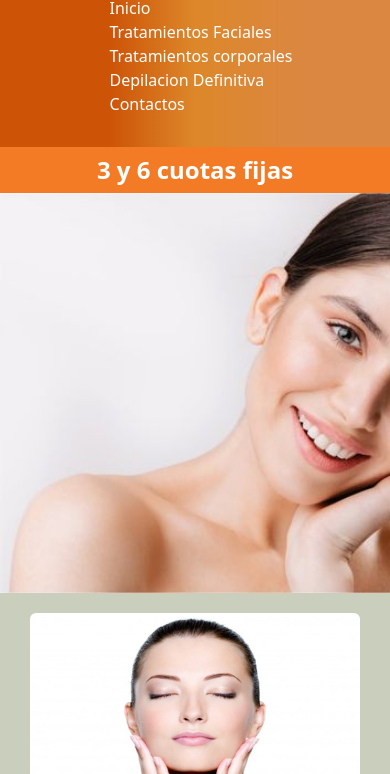
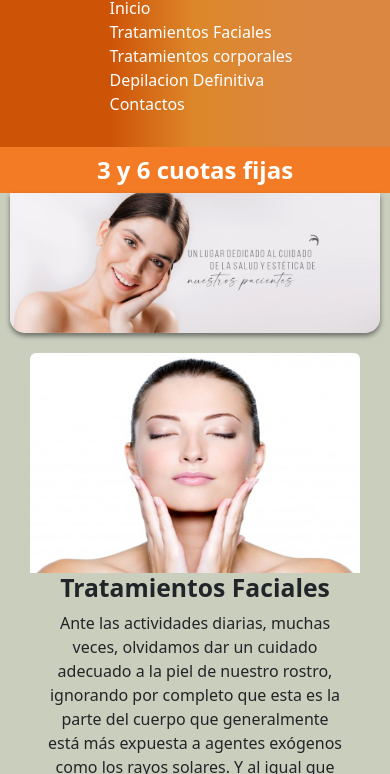
Before and after one commit to Samanta-Evangelista/Proyecto_final, a website: page index.html in a window 390 px wide. Shown: the part 70-844 px from the top of the page. Drawn offline with nearby package versions, Linux system fonts and the light colour scheme.

Commit message:
Actualiza imagen banner a responsive

```diff
--- a/index.html
+++ b/index.html
@@ -47,6 +47,7 @@
         </div>
 
         <div class="banner">
+            <img src="./assets/img/Banner.jpg" alt="">
         </div>
 
         <!-- <section class="mt-5"> -->
--- a/scss/layout/_main.scss
+++ b/scss/layout/_main.scss
@@ -15,13 +15,22 @@ main {
 }
 
 .banner {
-  background-image: url("../assets/img/Banner.jpg");
-  background-size: cover;
-  height: 400px;
-  display: flex;
-  justify-content: center;
-  align-items: center;
-  color: #fff;
+  width: 95vw;
+  max-width: 1100px;
+  min-width: 320px;
+  margin: auto;
+  // background-size: cover;
+  // height: 400px;
+  // display: flex;
+  // justify-content: center;
+  // align-items: center;
+  // color: #fff;
+}
+
+.banner img {
+  width: 100%;
+  border-radius: 0px 0px 15px 15px;
+  box-shadow: 0px 3px 5px rgba(15, 15, 15, 0.5);
 }
 
 /* Tratamientos Faciales / Tratamientos Corporales / Depilación definitiva */
```
Also changed, not shown: css/style.css, 1 other file.
